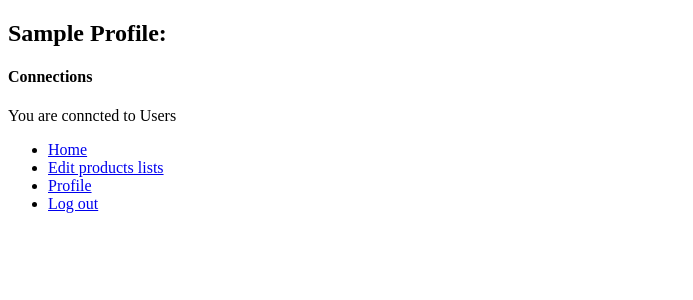
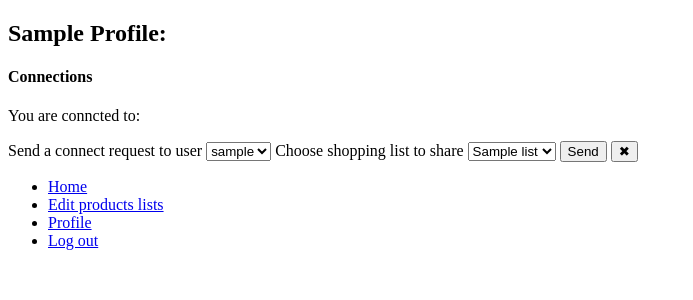
Before and after one commit to RoniShpatz/shopping-list, a Flask app: page /profile in a window 1280 px wide. Shown: the part 246-546 px from the top of the page, without its empty margins (0-693 px from the left). Run offline with Flask 3, Linux system fonts and the light colour scheme; the visitor is signed in with stand-in values (Sample User, id 1); tables that the repository leaves empty hold one stand-in row (values such as "Sample post"); some libraries are stand-ins or nearby versions.

Commit message:
profile fronted

```diff
--- a/app.py
+++ b/app.py
@@ -5,7 +5,7 @@
 from flask_bcrypt import Bcrypt
 # making an env var
 from dotenv import load_dotenv  # take environment variables from .env.
-from def_shopping_lists import orginize_data_shopping_ilsts, convert_products_list_to_tauple, convert_products_list_to_edit,get_product_id_by_user_id, connection_user_list, get_usernames_connected
+from def_shopping_lists import orginize_data_shopping_ilsts, convert_products_list_to_tauple, convert_products_list_to_edit,get_product_id_by_user_id, connection_user_list, get_usernames_connected_and_shopping_lists,convert_tuples_to_list, convert_tuples_and_remove_doubles
 from flask_sqlalchemy import SQLAlchemy
 from models import User, db, ActiveShopping, Product, ShoppingList, Connections
 from sqlalchemy.exc import SQLAlchemyError
@@ -323,18 +323,43 @@
         redirect(url_for('login'))
 
 
-@app.route("/profile", methods = ['POST','GET'])
+@app.route("/profile", methods = ['GET'])
 def profile():
     if 'username' in session:
         name = session['username']
         user_id = session['user_id']
-        current_username = db.session.query(Connections)
+        # current_username = db.session.query(User).filter(User.user_id == user_id)
+        user_conncted_to = db.session.query( Connections.user_id_join, Connections.shopping_list_id).filter(Connections.user_id == user_id, Connections.is_excepted == True).all()
+        user_connect_from = db.session.query( Connections.user_id, Connections.shopping_list_id).filter(Connections.user_id_join == user_id, Connections.is_excepted == True).all()
+        all_connections = connection_user_list(user_conncted_to, user_connect_from, user_id)
+        usernames_shoping_lists = get_usernames_connected_and_shopping_lists(all_connections)#get the usernames and the shoppinglists names functions
+        usernames_list_tuples = db.session.query(User.username).all()
+        usernames_list = convert_tuples_to_list(usernames_list_tuples)
+        user_shopping_list_tauple = db.session.query(ShoppingList.shopping_list_name).filter(ShoppingList.user_id == user_id).all()
+        user_shopping_list = convert_tuples_and_remove_doubles(user_shopping_list_tauple)
+        except_by_user = (
+                            db.session.query(User.username, ShoppingList.shopping_list_name, Connections.user_id, Connections.id)
+                            .join(Connections, Connections.user_id == User.id)
+                            .join(ShoppingList, Connections.shopping_list_id == ShoppingList.id)
+                            .filter(Connections.user_id == user_id, Connections.is_excepted == False)
+                            .all()
+                        )
 
-
-        return render_template("profile.html", name=name)
+        # print(except_by_user)
+        return render_template("profile.html", name=name, connections_to = usernames_shoping_lists, usernames = usernames_list, user_shopping_lists = user_shopping_list, request_list = except_by_user)
     else:
         redirect(url_for('login'))
 
+# @app.route("/shopping_list_disconnect", methods=['POST', 'GET'])
+# def shopping_list_disconnect():
+#     if 'username' in session:
+#         name = session['username']
+#         user_id = session['user_id']
+#         if request.method == 'POST':
+
+
+#     else:
+#         redirect(url_for('login'))
 
 
 @app.route("/loguot", methods = ['POST','GET'])
--- a/def_shopping_lists.py
+++ b/def_shopping_lists.py
@@ -52,25 +52,57 @@
 
 #get the connection of a user- who the user connect to and who is connected to user.
 
-def connection_user_list(connection1, conection2):
-    all_connections = []
-    if connection1:
-        for list_connection in connection1:
-            for num in list_connection:
-                all_connections.append(num)
-    if conection2:
-        for list_connection in conection2:
-            for num in list_connection:
-                if num not in all_connections:
-                    all_connections.append(num)
-    return all_connections
+def connection_user_list(connection1, conection2, user_id):
+    combiend_list = connection1 + conection2
+    user_dict = {}
 
-def get_usernames_connected(list_of_users_id):
-    list_of_usernames = []
-    for num in list_of_users_id:
-        username = db.session.query(User.username).filter(User.id == num).first()
-        if username:
-            for name in username:
-                if name not in list_of_usernames:
-                    list_of_usernames.append(name)
-    return list_of_usernames
+    for id, shopping_list_id in combiend_list:
+        if id != user_id:
+            if id not in user_dict:
+                user_dict[id] = []
+            user_dict[id].append(shopping_list_id)
+    for shopping_lists in user_dict.values():
+        shopping_lists.sort()
+
+    result = [{"user_id": id, "shopping_list_id": shopping_lists} for id, shopping_lists in user_dict.items()]
+    return result
+
+#get the name of the users that the user connected to in a list without doubels numbers
+
+def get_usernames_connected_and_shopping_lists(list_of_dict):
+    all_data = []
+
+    for item in list_of_dict:
+        user_id = item['user_id']
+        shopping_list_ids = item['shopping_list_id']
+
+        new_dict = {}
+
+        username = db.session.query(User.username).filter(User.id == user_id).scalar()
+        new_dict['username'] = username
+
+        shopping_list_names = []
+
+        for shopping_list_id in shopping_list_ids:
+            shopping_list_name = db.session.query(ShoppingList.shopping_list_name).filter(ShoppingList.id == shopping_list_id).scalar()
+            shopping_list_names.append(shopping_list_name)
+
+        new_dict['shopping_list_name'] = shopping_list_names
+
+        all_data.append(new_dict)
+
+    return all_data
+
+#convert the usename tulpes to llist of names
+
+def convert_tuples_to_list(tuple_list):
+    return [name[0] for name in tuple_list]
+
+# convert shopping lists names and remove doubles
+
+def convert_tuples_and_remove_doubles(tuple_list):
+    all = []
+    for item in tuple_list:
+        if item[0] not in all:
+            all.append(item[0])
+    return all
--- a/templates/profile.html
+++ b/templates/profile.html
@@ -4,16 +4,55 @@
 
 <h2>{{name | capitalize}} Profile:</h2>
 <form>
-<!-- change username -->
+<!-- to do change username -->
 </form>
 
 <h4>Connections</h4>
-<p>You are conncted to Users</p>
+<p>You are conncted to:</p>
 <ul>
-    {% for name in connections %}
-<li>{{name}}</li>
+    {% for user in connections_to %}
+<li>{{user.username}}:
+    {% for name in user.shopping_list_name%}
+    <p>{{name}}</p>
+    <form action="/shopping_list_disconnect" method="POST">
+        <input name="user_to_join_name" value="{{user.username}}">
+        <input name="shopping_list_name" value="{{name}}">
+        <button type="submit" >Disconnect</button>
+    </form>
+    {% endfor %}
+</li>
     {% endfor%}
 </ul>
+
+<form>
+    <label for="usernames">Send a connect request to user</label>
+    <select id="usernames">
+        {% for username in usernames %}
+        <option value="{{username}}">{{username}}</option>
+        {% endfor %}
+    </select>
+    <label for="shopping_list">Choose shopping list to share</label>
+    <select>
+        {% for name in user_shopping_lists%}
+        <option value="{{name}}">{{name}}</option>
+        {% endfor %}
+    </select>
+    <button type="submit" >Send</button>
+    <button type="reset" >✖</button>
+</form>
+
+{% for item in request_list %}
+<p>{{item[0]}} wants to connect shopping list name "{{item[1]}}"</p>
+<form action="/shopping_connect_decline" method="POST">
+    <input name="user_id" value="{{item[2]}}">
+    <input name="conncetion_id" value="{{item[3]}}">
+    <button type="submit" action = "connect" value="connect">Connect</button>
+    <button type="submit" action = "dicline" value="decline">Decline</button>
+</form>
+{% endfor %}
+
+
+
 
 
 
```
